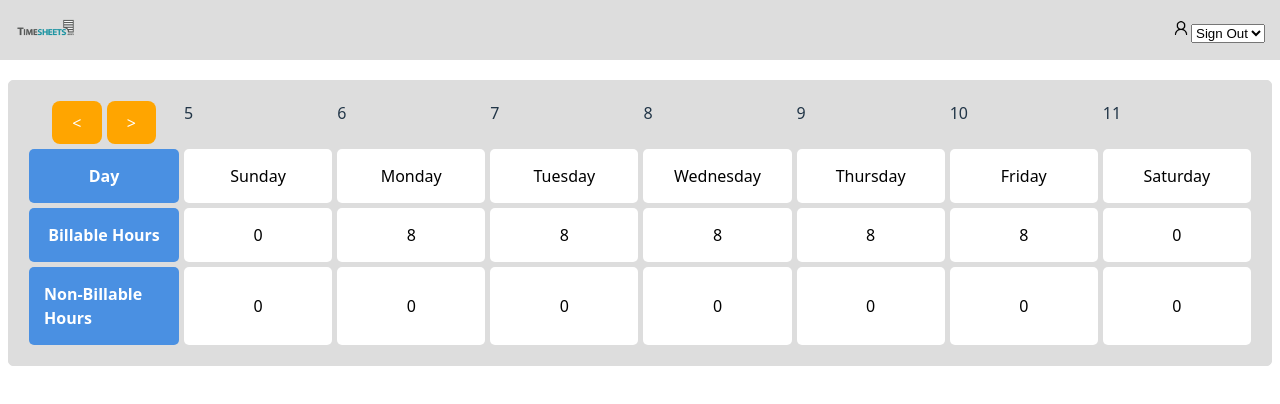
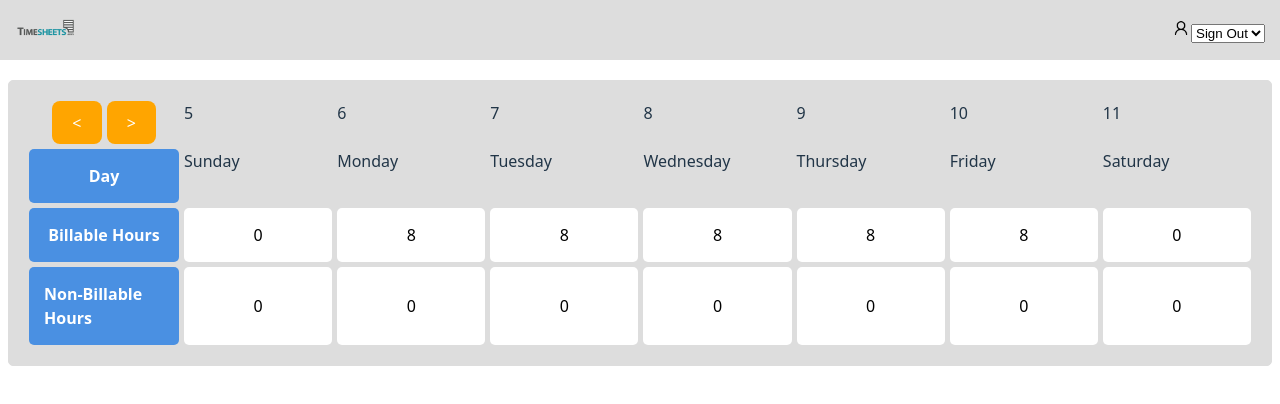
Before and after one commit to venugopalasok/Timesheet_Fe_ts, a React (Vite) app: page / in a window 1280 px wide. Shown: the top 404 px of the page. Built offline with nearby package versions, Linux system fonts and the light colour scheme.

Commit message:
Added Component DayCell

```diff
--- a/src/App.tsx
+++ b/src/App.tsx
@@ -1,6 +1,7 @@
 import Header from './components/Header'
 import './App.css'
 import DateCell from './components/DateCell'
+import DayCell from './components/DayCell'
 
 function App() {
 
@@ -23,13 +24,13 @@ function App() {
         <DateCell date={11}/>
         {/* Row 2 */}
         <div className='row-header'>Day</div>
-        <div className='day-cell'>Sunday</div>
-        <div className='day-cell'>Monday</div>
-        <div className='day-cell'>Tuesday</div>
-        <div className='day-cell'>Wednesday</div>
-        <div className='day-cell'>Thursday</div>
-        <div className='day-cell'>Friday</div>
-        <div className='day-cell'>Saturday</div>
+        <DayCell day="Sunday"/>
+        <DayCell day="Monday"/>
+        <DayCell day="Tuesday"/>
+        <DayCell day="Wednesday"/>
+        <DayCell day="Thursday"/>
+        <DayCell day="Friday"/>
+        <DayCell day="Saturday"/>
 
         {/* Row 3 */}
         <div className='row-header'>Billable Hours</div>
--- /dev/null
+++ b/src/components/DayCell.tsx
@@ -0,0 +1,8 @@
+const DayCell = ({day}:{day:any}) => {
+    return (
+    <div className='bg-white text-black p-4 text-center
+    flex items-center flex-col justify-center rounded-[5px]'>{day}</div>
+    )
+}
+
+export default DayCell;
```
